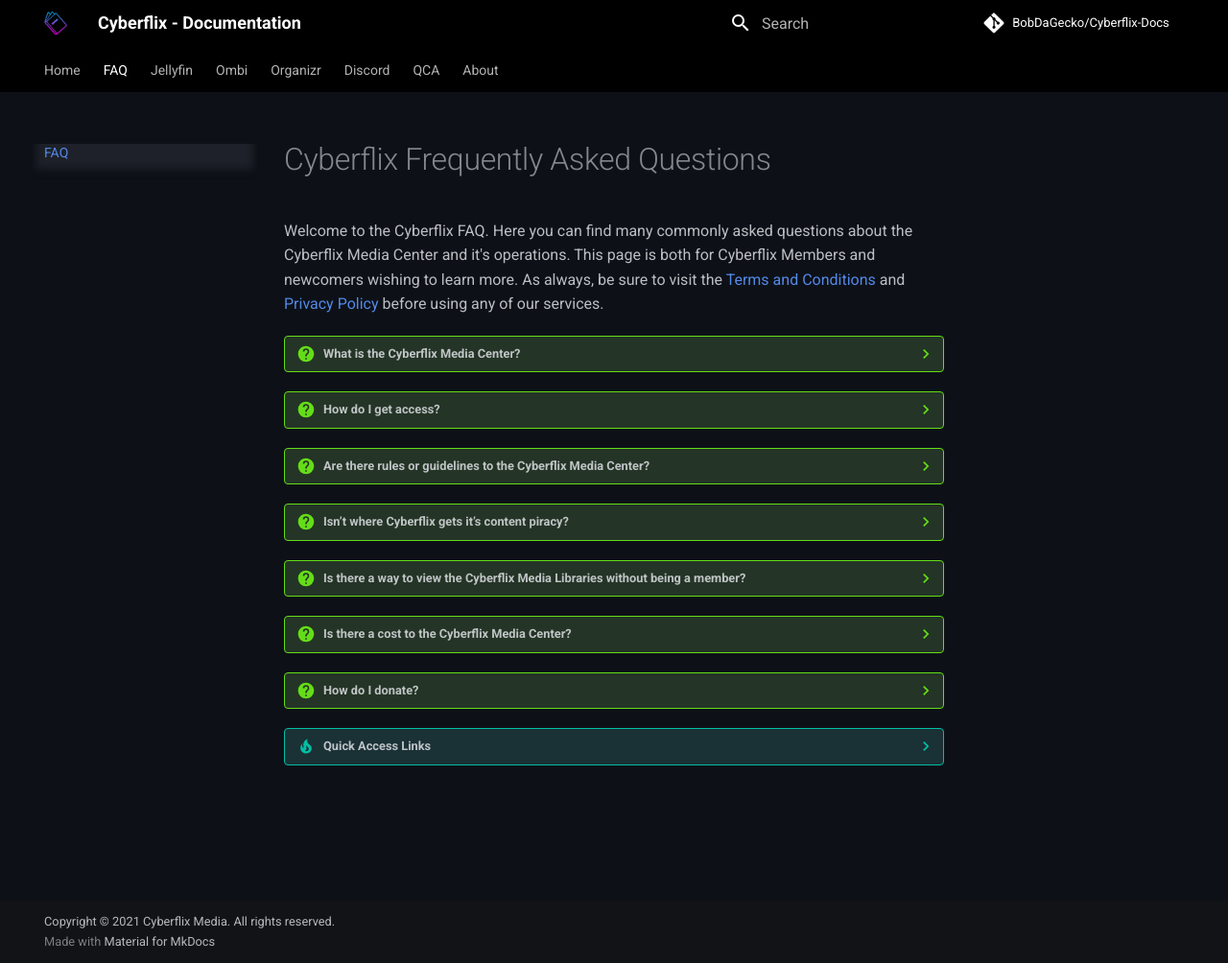
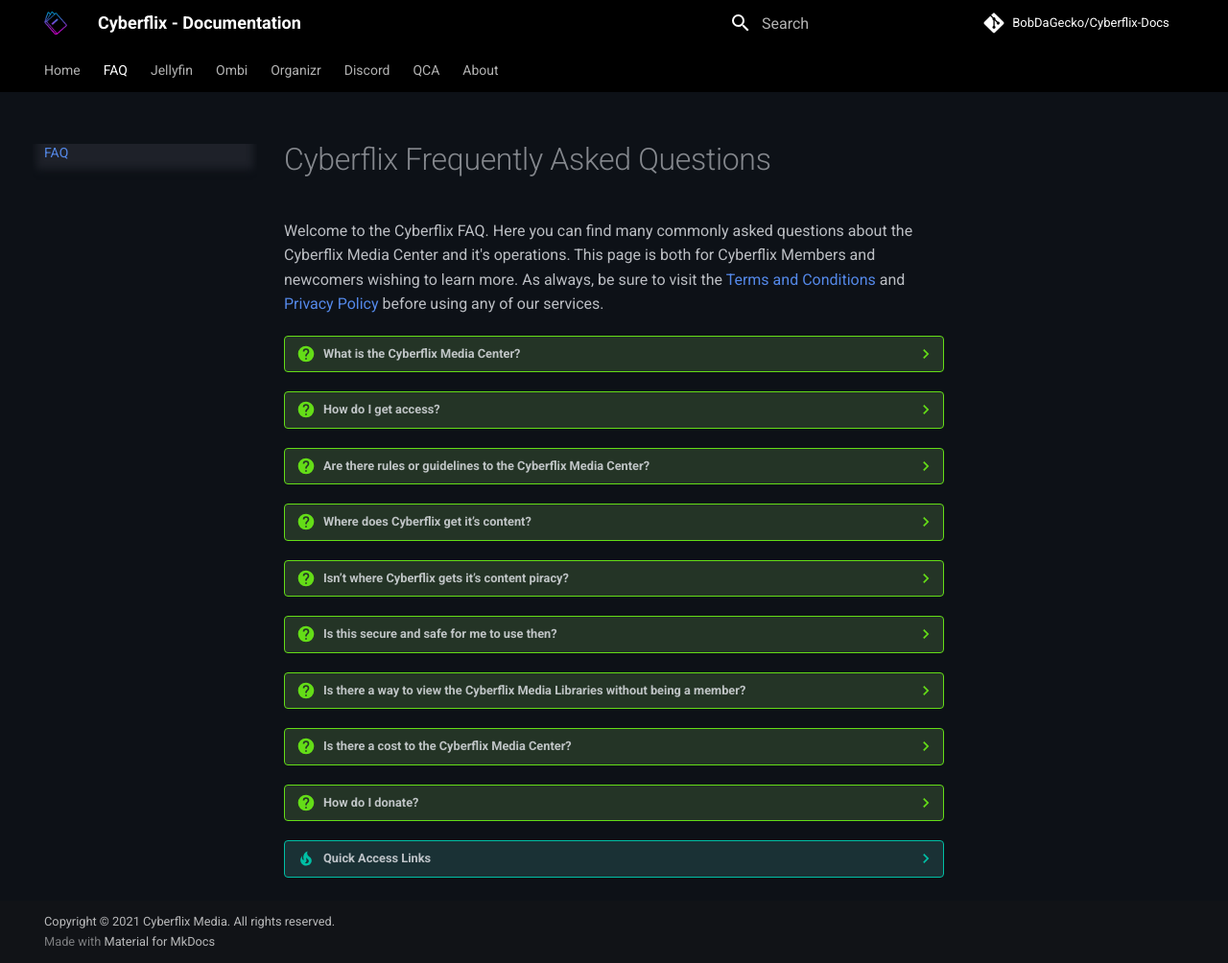
Before and after one commit to Cyberflix-Media/Cyberflix-Docs, an MkDocs documentation site: the page built from docs/faq.md, in a window 1280 px wide and 1004 px high. Shown: the whole window at 96% size. Built offline with MkDocs 1.6.1 and Material for MkDocs 9.7.7, drawn with Linux system fonts in a browser that asks for light colours; comment, search, counter and statistics services are not loaded; some of the changed lines change nothing that is shown.

Commit message:
Update faq.md

```diff
--- a/docs/faq.md
+++ b/docs/faq.md
@@ -13,21 +13,29 @@
 
     Yes. There is a stringent level of respect and conduct expected of Cyberflix Members. These guidelines are laid out in three agreements. [The Cyberflix Terms and Conditions](), [The Cyberflix Privacy Policy](), and [The Cyberflix Activity Agreement](). The Cyberflix Terms and Conditions outline the expected conduct and usage among all users of Cyberflix Media services. These not only apply to Cyberflix Members but also to users. Meaning any user that is a part of the Cyberflix Community Discord, tests their speed with the server, or applies to become a Cyberflix Member all agree to abide by the Cyberflix Terms and Conditions. The Cyberflix Privacy Policy outlines the privacy and security agreement between the user (you) and Cyberflix Media (us). Many services offered by us collect usage and statistical data so we created the Privacy Policy to lay this out for you. Again any user using our services agrees to our Privacy Policy. Finally is the Cyberflix Activity Agreement. This is the only agreement of the three that does not automatically apply to any user of Cyberflix Media Services. The Activity Agreement only applies to Cyberflix Members and outlines the minimum usage requirements expected of Cyberflix Members in order to ensure active participation and usage of the Cyberflix Media Center. The Activity Agreement exists to create an active, healthy community within the Cyberflix Media Center.
 
+??? question "Where does Cyberflix get it’s content?"
+
+    The Cyberflix Media Libraries source their content from private, online sources. Some need to be paid, others are invite only. These sources have vast repositories of content and they offer very high quality. Much of the content found in the Cyberflix Media Libraries is higher quality than anything offered by many online streaming services such as Netflix.
+
 ??? question "Isn’t where Cyberflix gets it’s content piracy?"
 
-    The Cyberflix Media Center is something that is known as a media center. Now a media center for most people is a way they manage their movie collection, whether digital or physical (Blu-ray/DVD). In this case, Cyberflix is completely online and is a collection of digital media. It is the personal collection of BobDaGecko, however since Cyberflix has other members, the collection grows nearly everyday. On top of this all the content is sourced from private online sources that most don’t have access to. This allows for the latest, highest quality content to always be available for Cyberflix Members. There are a lot of pieces to how Cyberflix functions and it is very complicated but we did the work so you don’t have to.
+    Yes it is. All the content is free. The Cyberflix Media Libraries source it’s content from to standards, the well known and widely used Bittorrent network and the lesser known Usenet. Both have contributed similar amounts of the content in the Cyberflix Media Libraries.
+
+??? question "Is this secure and safe for me to use then?"
+
+    It is very safe and secure for users to use. Cyberflix Members connect via an encrypted connection to the Cyberflix Media Center host server. No outside user can peer into what anyone is doing besides Cyberflix Media Staff. Cyberflix Members have no connection to the root sources of any of the data and they simply stream the content. A lot of security layers and protection has gone into protecting and ensuring the safety of Cyberflix Members.
 
 ??? question "Is there a way to view the Cyberflix Media Libraries without being a member?"
 
-    The Cyberflix Media Center is something that is known as a media center. Now a media center for most people is a way they manage their movie collection, whether digital or physical (Blu-ray/DVD). In this case, Cyberflix is completely online and is a collection of digital media. It is the personal collection of BobDaGecko, however since Cyberflix has other members, the collection grows nearly everyday. On top of this all the content is sourced from private online sources that most don’t have access to. This allows for the latest, highest quality content to always be available for Cyberflix Members. There are a lot of pieces to how Cyberflix functions and it is very complicated but we did the work so you don’t have to.
+    Yes. The Cyberflix Media Libraries have all of it’s content pushed to the watch history tracking service Trakt. Cyberflix Media does not use this account for keeping track of anything but the content hosted by the Cyberflix Media Center. You can view the Cyberflix Media Libraries [here](https://www.cyberflix.io/pages/trakt.html).
 
 ??? question "Is there a cost to the Cyberflix Media Center?"
 
-    The Cyberflix Media Center is something that is known as a media center. Now a media center for most people is a way they manage their movie collection, whether digital or physical (Blu-ray/DVD). In this case, Cyberflix is completely online and is a collection of digital media. It is the personal collection of BobDaGecko, however since Cyberflix has other members, the collection grows nearly everyday. On top of this all the content is sourced from private online sources that most don’t have access to. This allows for the latest, highest quality content to always be available for Cyberflix Members. There are a lot of pieces to how Cyberflix functions and it is very complicated but we did the work so you don’t have to.
+    Not for Cyberflix Members. Cyberflix Members enjoy full, free access to all of the Cyberflix Media Library. Cyberflix Media handles the cost of the server however, it is not cheap to host the Center and it’s operations. If you are interested, you can view the Cyberflix Media Center Budget [here](https://www.cyberflix.io/pages/budget.html). As such, Cyberflix Media does accept donations.
 
 ??? question "How do I donate?"
 
-    The Cyberflix Media Center is something that is known as a media center. Now a media center for most people is a way they manage their movie collection, whether digital or physical (Blu-ray/DVD). In this case, Cyberflix is completely online and is a collection of digital media. It is the personal collection of BobDaGecko, however since Cyberflix has other members, the collection grows nearly everyday. On top of this all the content is sourced from private online sources that most don’t have access to. This allows for the latest, highest quality content to always be available for Cyberflix Members. There are a lot of pieces to how Cyberflix functions and it is very complicated but we did the work so you don’t have to.
+    We don’t often ask for donations despite the fact that we probably should. Server costs are high but we try to promote free and full access so we don’t offer any real incentive to donate. Donations, however, do ensure the longevity of the Cyberflix Media Center and ensure the free access we strive to provide. If you wish to donate, you can visit [here](https://www.cyberflix.io/pages/donate.html).
 
 ??? tip "Quick Access Links"
     Below is a list of links to different parts of the Cyberflix Media Center. Keep in mind that some of these links lead to parts only accessible to Cyberflix Members but feel free to explore all links if you wish.
```
